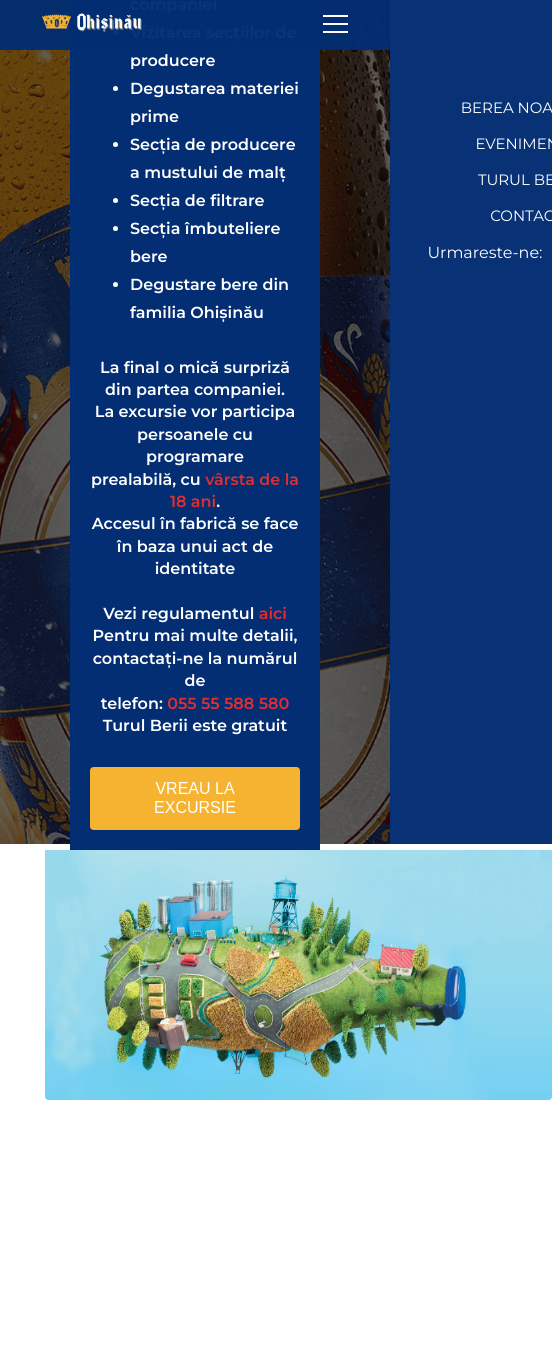
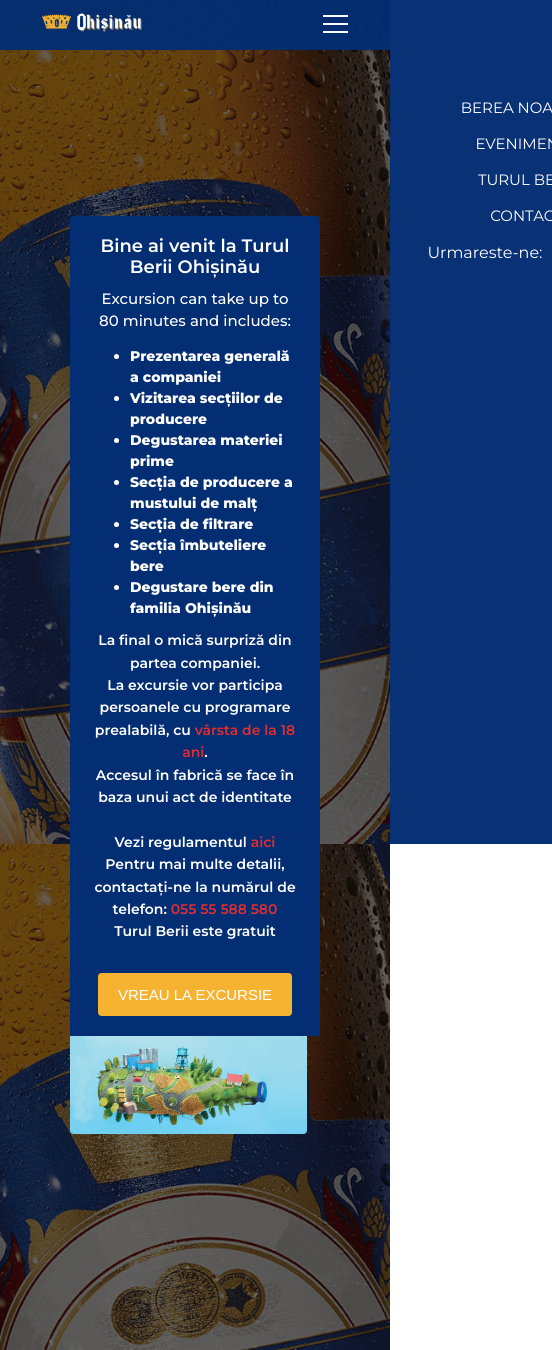
Before and after one commit to VaseaLuca/beerproject, a React (Create React App) app: page /turul-berii in a window 390 px wide. Shown: the whole page, 552 px wide, since content can reach past the window. Before the commit the page ends 1100 px from the top, so only its background shows below. Built offline with nearby package versions, Linux system fonts and the light colour scheme.

Commit message:
turul berii is done

```diff
--- a/src/components/TurulBerii.css
+++ b/src/components/TurulBerii.css
@@ -120,7 +120,6 @@
   }
 }
 @media all and (max-width: 900px) {
-
 .main-constructor {
    max-width: 700px;
    margin-left: auto;
@@ -132,9 +131,15 @@
    margin-left: 25px;
    border-radius: 4px 4px 0 0;
   }
+.tour-title{
+  font-weight: 600;
+  font-size: 22px;
+}
 
 .description {
    font-size: 16px;
+    font-weight: 500;
+    font-size: 15px;
   }
 
 .text {
@@ -151,24 +156,63 @@
   }
 .tourPhotoColumn {
   display: flex;
-  max-width: 507px;
-  height: 250px;
+  max-width: 496px;
+  height: 196px;
   margin-left: auto;
   margin-right: auto;
 }
 .tourPhotoColumn-img {
-  max-width: 507px;
+  max-width: 496px;
   border-radius: 0 0 4px 4px;
 }
 
 }
 
 @media all and (max-width: 700px) {
-  .main-constructor {
+.constructor{
+  height: 150vh;
+}
+
+.main-constructor {
     max-width: 600px;
     margin-left: auto;
     margin-right: auto;
   }
+.tour-title {
+  font-size: 18px;
+  padding-bottom: 10px;
+}
+.tour-description{
+  line-height: 1.5rem;
+  font-weight: lighter;
+}
+.text {
+  font-size: 14px;
+  font-weight: 600;
+}
+.ul-left {
+  text-align: left;
+  margin-bottom: 10px;
+  font-weight: 800;
+  font-size: 14px;
+}
+
+.orange-btn {
+padding: 13px 20px;
+
+}
+.tourPhotoColumn {
+  display: flex;
+  max-width: 250px;
+  height: 98px;
+  margin-left: auto;
+  margin-right: auto;
+}
+
+.tourPhotoColumn-img {
+  max-width: 250px;
+  border-radius: 0 0 4px 4px;
+}
 }
 
 @media all and (max-width: 600px) {
@@ -177,5 +221,59 @@
     margin-left: auto;
     margin-right: auto;
   }
+.constructor {
+  height: 160vh;
+}
 
 }
+@media all and (max-width:370px) {
+.constructor {
+  height: 200vh;
+}
+
+.main-constructor {
+  max-width: 320px;
+  margin-left: auto;
+  margin-right: auto;
+}
+
+.tour-title {
+  font-size: 18px;
+  padding-bottom: 10px;
+}
+
+.tour-description {
+  line-height: 1.5rem;
+  font-weight: lighter;
+}
+
+.text {
+  font-size: 14px;
+  font-weight: 600;
+}
+
+.ul-left {
+  text-align: left;
+  margin-bottom: 10px;
+  font-weight: 800;
+  font-size: 14px;
+}
+
+.orange-btn {
+  padding: 13px 20px;
+
+}
+
+.tourPhotoColumn {
+  display: flex;
+  max-width: 270px;
+  height: 98px;
+  margin-left: auto;
+  margin-right: auto;
+}
+
+.tourPhotoColumn-img {
+  max-width: 270px;
+  border-radius: 0 0 4px 4px;
+  }
+}
```
